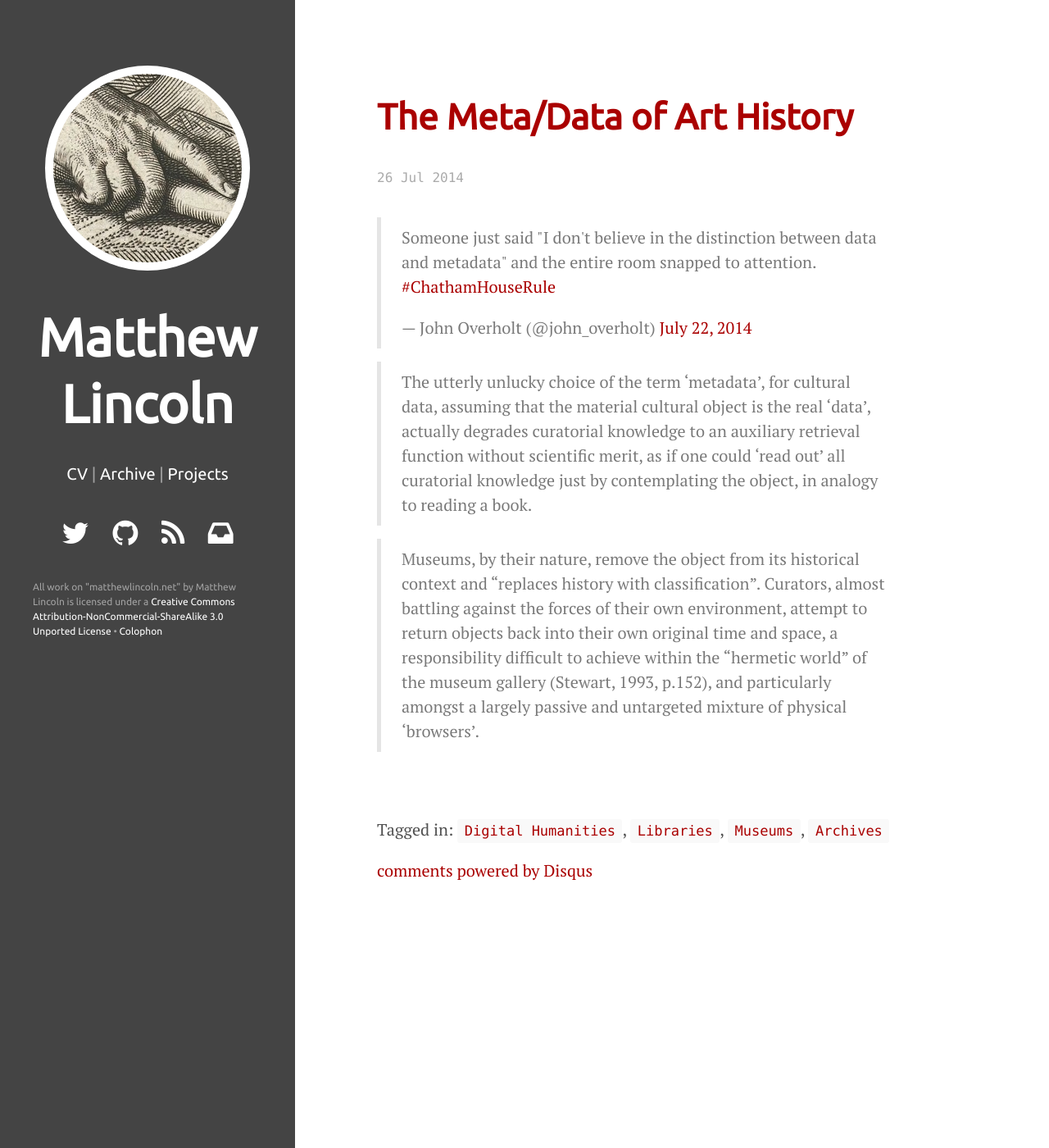
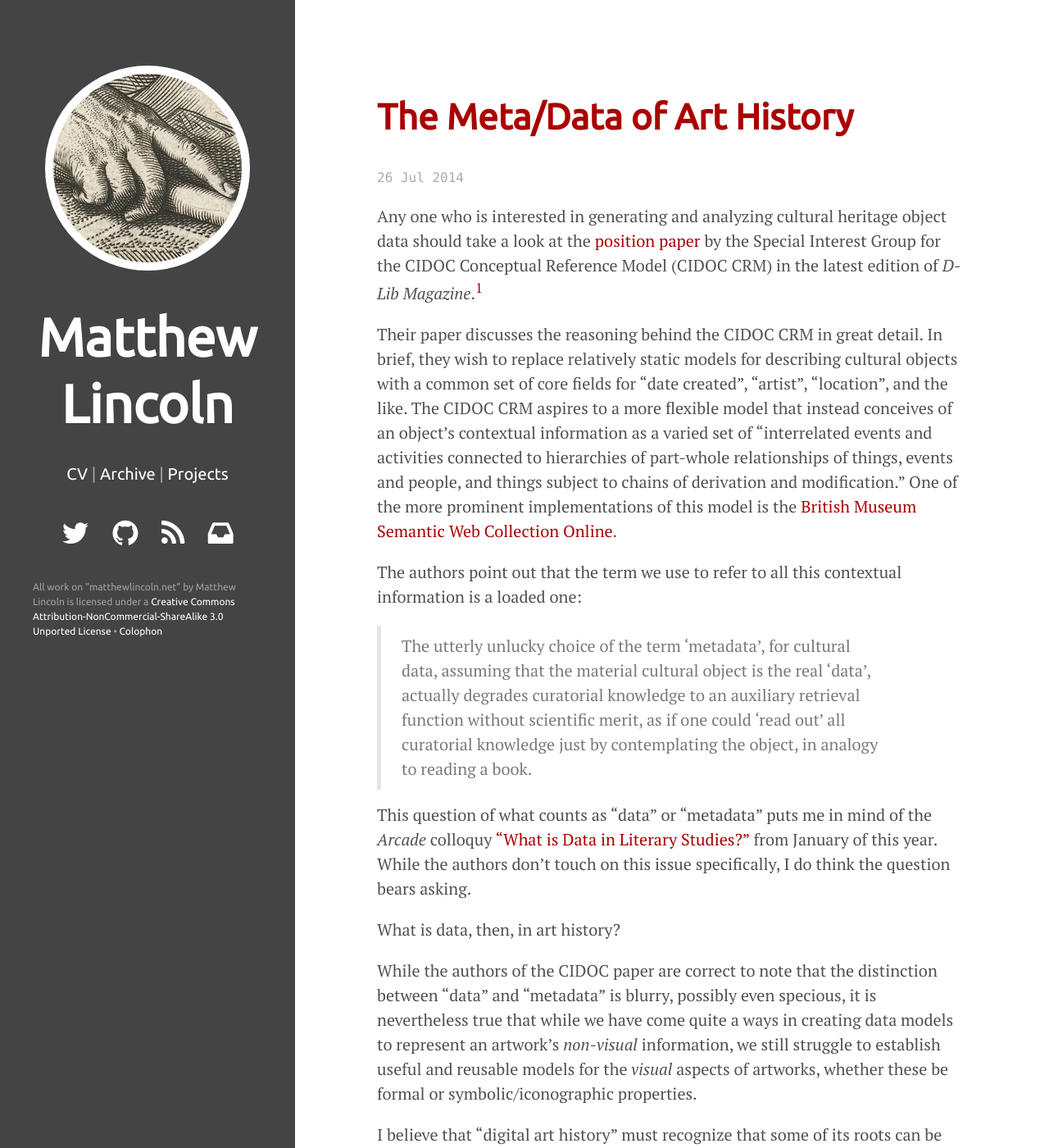
Before and after one commit to mdlincoln/mdlincoln.github.io, a Jekyll site: the page built from _posts/2014-07-26-the-meta-slash-data-of-art-history.md, in a window 1280 px wide and 1400 px high. Shown: the whole window at 82% size. Built offline with Jekyll 4.4.1, drawn with Linux system fonts in a browser that asks for light colours; nearby versions of some CDN libraries; comment, search, counter and statistics services are not loaded; some of the changed text lies outside the part shown.

Commit message:
Finished the bulk of the post

```diff
--- a/_posts/2014-07-26-the-meta-slash-data-of-art-history.md
+++ b/_posts/2014-07-26-the-meta-slash-data-of-art-history.md
@@ -5,16 +5,42 @@ title: "The Meta/Data of Art History"
 date: 2014-07-26 23:39
 tags:
 - Digital Humanities
-- Libraries
-- Museums
-- Archives
+- LAM
+- Data
 ---
 
-<blockquote class="twitter-tweet" data-partner="tweetdeck"><p>Someone just said &quot;I don&#39;t believe in the distinction between data and metadata&quot; and the entire room snapped to attention. <a href="https://twitter.com/hashtag/ChathamHouseRule?src=hash">#ChathamHouseRule</a></p>&mdash; John Overholt (@john_overholt) <a href="https://twitter.com/john_overholt/statuses/491574522110545920">July 22, 2014</a></blockquote>
-<script async src="//platform.twitter.com/widgets.js" charset="utf-8"></script>
+Any one who is interested in generating and analyzing cultural heritage object data should take a look at the [position paper][oldman] by the Special Interest Group for the CIDOC Conceptual Reference Model (CIDOC CRM) in the latest edition of *D-Lib Magazine*.[^1]
 
+Their paper discusses the reasoning behind the CIDOC CRM in great detail.
+In brief, they wish to replace relatively static models for describing cultural objects with a common set of core fields for "date created", "artist", "location", and the like.
+The CIDOC CRM aspires to a more flexible model that instead conceives of an object's contextual information as a varied set of "interrelated events and activities connected to hierarchies of part-whole relationships of things, events and people, and things subject to chains of derivation and modification."
+One of the more prominent implementations of this model is the [British Museum Semantic Web Collection Online][bmlod].
+
+The authors point out that the term we use to refer to all this contextual information is a loaded one:
 
 >The utterly unlucky choice of the term 'metadata', for cultural data, assuming that the material cultural object is the real 'data', actually degrades curatorial knowledge to an auxiliary retrieval function without scientific merit, as if one could 'read out' all curatorial knowledge just by contemplating the object, in analogy to reading a book.
 
+This question of what counts as "data" or "metadata" puts me in mind of the *Arcade* colloquy ["What is Data in Literary Studies?"][arcade] from January of this year.
+While the authors don't touch on this issue specifically, I do think the question bears asking.
 
->Museums, by their nature, remove the object from its historical context and "replaces history with classification". Curators, almost battling against the forces of their own environment, attempt to return objects back into their own original time and space, a responsibility difficult to achieve within the "hermetic world" of the museum gallery (Stewart, 1993, p.152), and particularly amongst a largely passive and untargeted mixture of physical 'browsers'.
+What is data, then, in art history?
+
+While the authors of the CIDOC paper are correct to note that the distinction between "data" and "metadata" is blurry, possibly even specious, it is nevertheless true that while we have come quite a ways in creating data models to represent an artwork's *non-visual* information, we still struggle to establish useful and reusable models for the *visual* aspects of artworks, whether these be formal or symbolic/iconographic properties.
+
+I believe that "digital art history" must recognize that some of its roots can be found in the long, discipline-wide history of creating vocabularies and ontologies for visual classification.
+I am thinking of [ICONCLASS], yes, but also looking back even farther: to Aby Warburg, Heinrich Wölfflin, Alois Riegl, and many others who have grappled with this question of formal and symbolic typologies in art --- a kind of digital art history *avant la lettre*.[^2]
+
+A successful digital art history will have to reckon with these past attempts, trying to understand the nature of their successes as much as with their more numerous failures.
+This will be a vital prerequisite to thoughtfully bridging the gap between the visual typologies art historians are accustomed to, and the image components and properties best recognized and measured by algorithmic image analysis.
+
+[^2]: For more on ICONCLASS, see my [previous post](/2013/09/18/iconclass-and-charting-the-rijksmuseum.html) on the Rijksmuseum's use of the iconography classification system.
+
+[ICONCLASS]: http://iconclass.org/
+
+[oldman]: http://www.dlib.org/dlib/july14/oldman/07oldman.html
+
+[^1]: Dominic Oldman et al., “Realizing Lessons of the Last 20 Years: A Manifesto for Data Provisioning and Aggregation Services for the Digital Humanities (A Position Paper),” *D-Lib Magazine* 20, no. 7/8 (July 2014), [doi:10.1045/july2014-oldman](http://dx.doi.org/doi:10.1045/july2014-oldman).
+
+[bmlod]: http://collection.britishmuseum.org/
+
+[arcade]: http://arcade.stanford.edu/content/what-data-literary-studies-1
```
